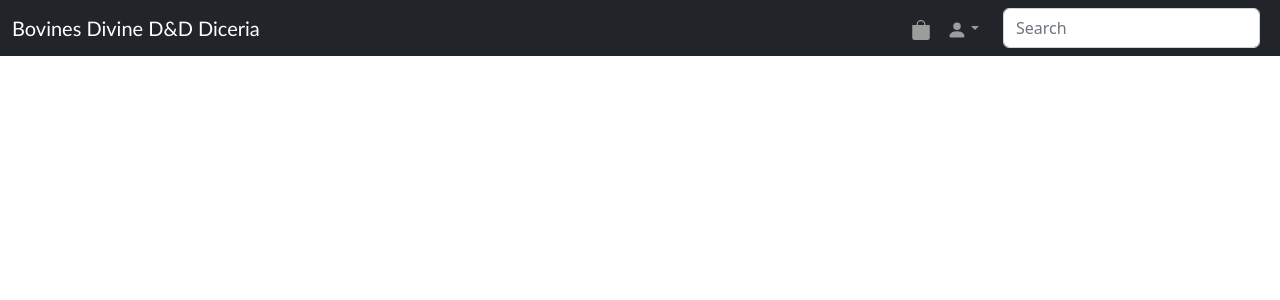
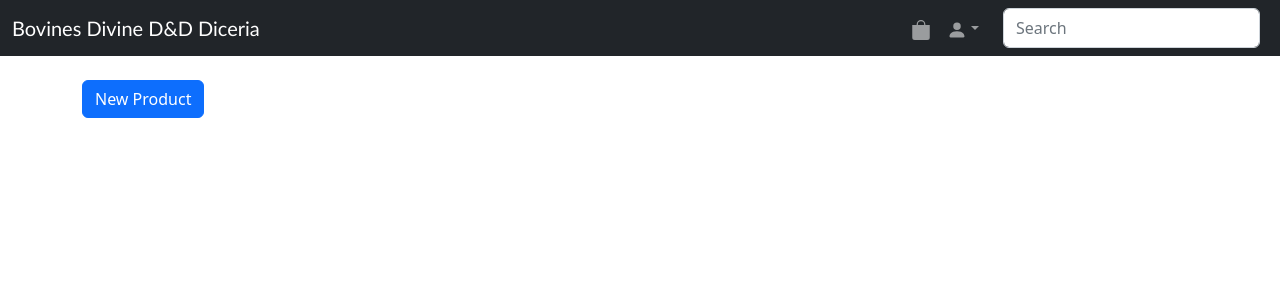
Before and after one commit to jjl4287/Dice-E-Store, an Angular app in the folder estore-ui/: page /admin/products in a window 1280 px wide. Shown: the top 300 px of the page. Built offline with nearby package versions, Linux system fonts and the light colour scheme.

Commit message:
product form amended

```diff
--- a/estore-ui/src/app/admin/admin-products/admin-products.component.html
+++ b/estore-ui/src/app/admin/admin-products/admin-products.component.html
@@ -1 +1,3 @@
-<p>admin-products works!</p>
+<div class="padding">
+    <a routerLink="/admin/products/new" class="btn btn-primary">New Product</a>
+</div>
--- a/estore-ui/src/app/app.module.ts
+++ b/estore-ui/src/app/app.module.ts
@@ -21,6 +21,7 @@ import { MessageService } from './message.service';
 import { ProductService } from './product.service';
 import { UserService } from './user.service';
 import { HttpClient, HttpClientModule } from '@angular/common/http';
+import { ProductFormComponent } from './admin/product-form/product-form.component';
 
 @NgModule({
   declarations: [
@@ -35,7 +36,9 @@ import { HttpClient, HttpClientModule } from '@angular/common/http';
     AdminProductsComponent,
     AdminOrdersComponent,
     LoginComponent,
-    AdminComponent
+    AdminComponent,
+    ProductFormComponent
+
   ],
   imports: [
     BrowserModule,
@@ -50,6 +53,7 @@ import { HttpClient, HttpClientModule } from '@angular/common/http';
       { path: 'my/orders', component: MyOrdersComponent},
       { path: 'login', component: LoginComponent},
       { path: 'admin/products', component: AdminProductsComponent},
+      { path: 'admin/products/new', component: ProductFormComponent},
       { path: 'admin/orders', component: AdminOrdersComponent}
     ]),
     NgbModule
--- a/estore-ui/src/styles.css
+++ b/estore-ui/src/styles.css
@@ -1,2 +1,5 @@
 /* You can add global styles to this file, and also import other style files */
 @import "~bootstrap/dist/css/bootstrap.css";
+.padding {
+    padding-top: 80px;
+}
```
Also changed, not shown: estore-ui/src/app/admin/product-form/product-form.component.css (added), 1 other file (tests, documents, lock files or other folders).
